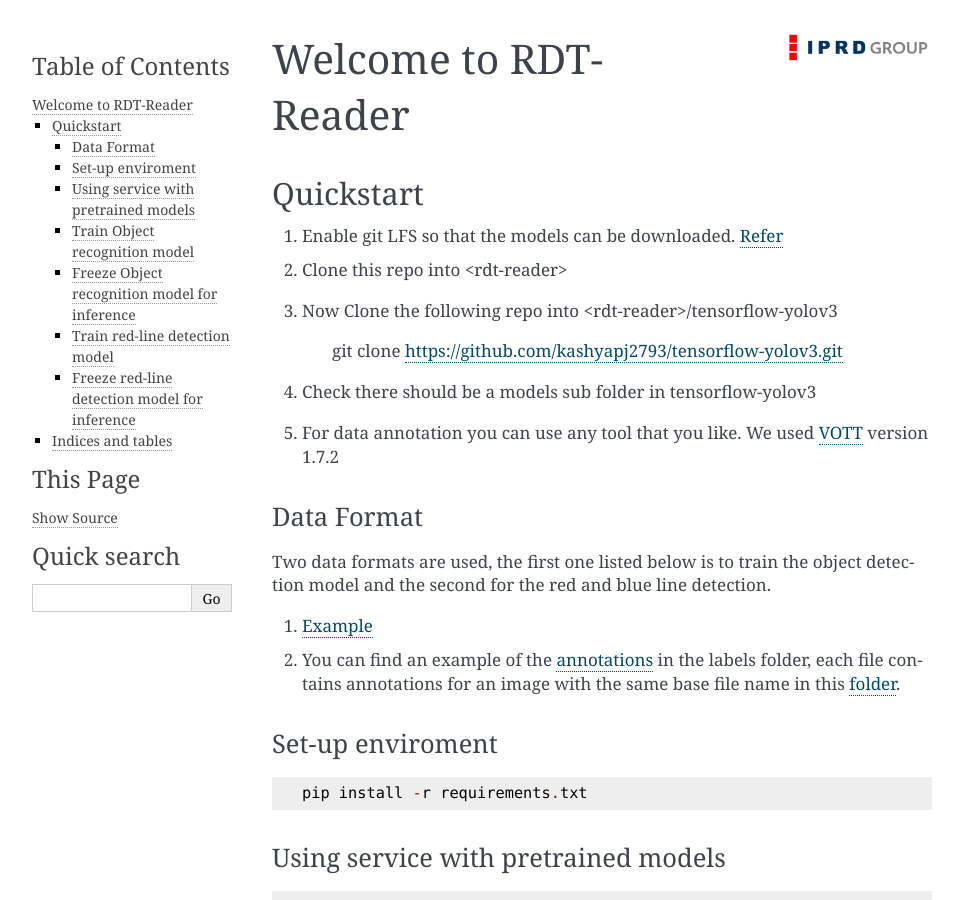
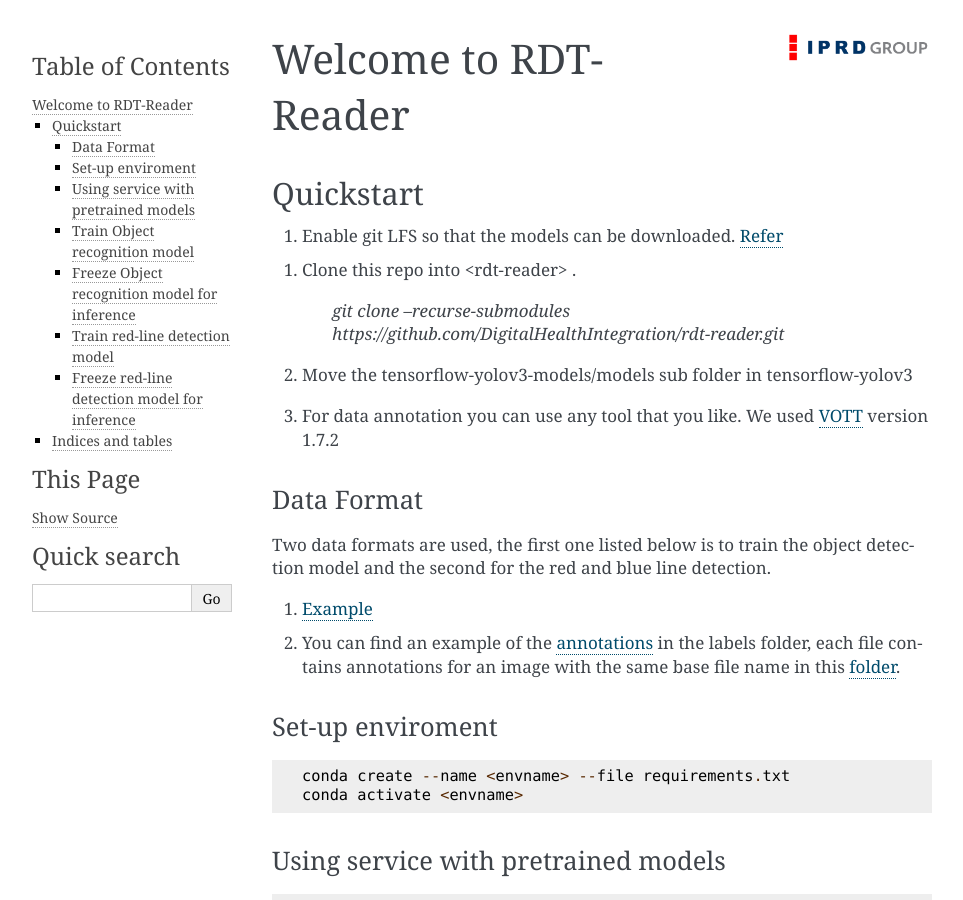
Before and after one commit to DigitalHealthIntegration/rdt-reader, a Sphinx documentation site: the page built from docs/source/index.rst, in a window 1280 px wide and 900 px high. Shown: the whole window, without its empty margins (148-1111 px from the left). Built offline with Sphinx 7.4.7, drawn with Linux system fonts in a browser that asks for light colours.

```diff
--- a/docs/source/index.rst
+++ b/docs/source/index.rst
@@ -19,19 +19,17 @@ Welcome to RDT-Reader
 Quickstart
 ==========
 
-1. Enable git LFS so that the models can be downloaded. Refer_
+#. Enable git LFS so that the models can be downloaded. Refer_
 
 .. _Refer: https://help.github.com/en/articles/installing-git-large-file-storage
 
-2. Clone this repo into <rdt-reader>
+#. Clone this repo into <rdt-reader> .
 
-3. Now Clone the following repo into <rdt-reader>/tensorflow-yolov3
+        `git clone --recurse-submodules https://github.com/DigitalHealthIntegration/rdt-reader.git`
 
-        git clone https://github.com/kashyapj2793/tensorflow-yolov3.git
+#. Move the tensorflow-yolov3-models/models sub folder in tensorflow-yolov3
 
-4. Check there should be a models sub folder in tensorflow-yolov3
-
-5. For data annotation you can use any tool that you like. We used VOTT_ version 1.7.2
+#. For data annotation you can use any tool that you like. We used VOTT_ version 1.7.2
 
 .. _VOTT: https://github.com/Microsoft/VoTT/releases
 
@@ -56,7 +54,8 @@ Set-up enviroment
 -----------------
 .. code-block::
 
-    pip install -r requirements.txt
+    conda create --name <envname> --file requirements.txt
+    conda activate <envname>
 
 Using service with pretrained models
 ------------------------------------
```
